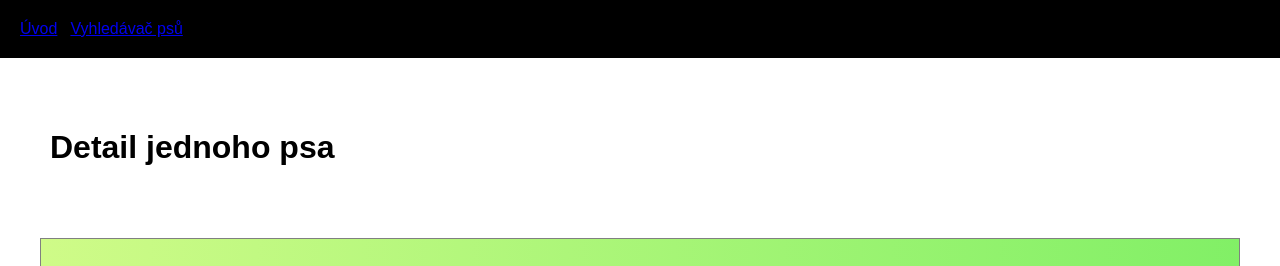
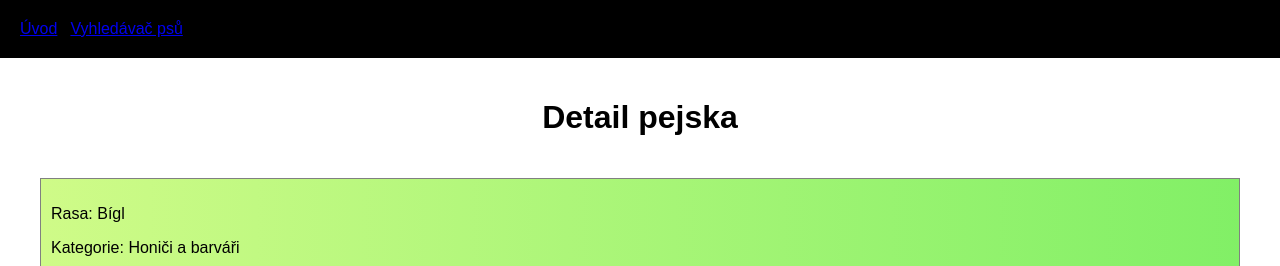
Before and after one commit to terezakuk/Psomat, a Vue app: page /dog/1 in a window 1280 px wide. Shown: the top 266 px of the page. Built offline with nearby package versions, Linux system fonts and the light colour scheme.

Commit message:
Psomat v title s velkým P, h1 na střed

```diff
--- a/public/index.html
+++ b/public/index.html
@@ -5,7 +5,7 @@
     <meta http-equiv="X-UA-Compatible" content="IE=edge">
     <meta name="viewport" content="width=device-width,initial-scale=1.0">
     <link rel="icon" href="<%= BASE_URL %>favicon.ico">
-    <title>psomat</title>
+    <title>Psomat</title>
   </head>
   <body>
     <noscript>
--- a/src/App.vue
+++ b/src/App.vue
@@ -40,7 +40,8 @@
 }
 h1
 {
-  padding: 50px;
+  text-align: center;
+  padding: 20px;
 }
 
 .menu{
--- a/src/views/Detail.vue
+++ b/src/views/Detail.vue
@@ -1,6 +1,6 @@
 <template>
   <div>
-    <h1>Detail jednoho psa</h1>
+    <h1>Detail pejska</h1>
 
      <dog v-bind:id="id" />
 
```
